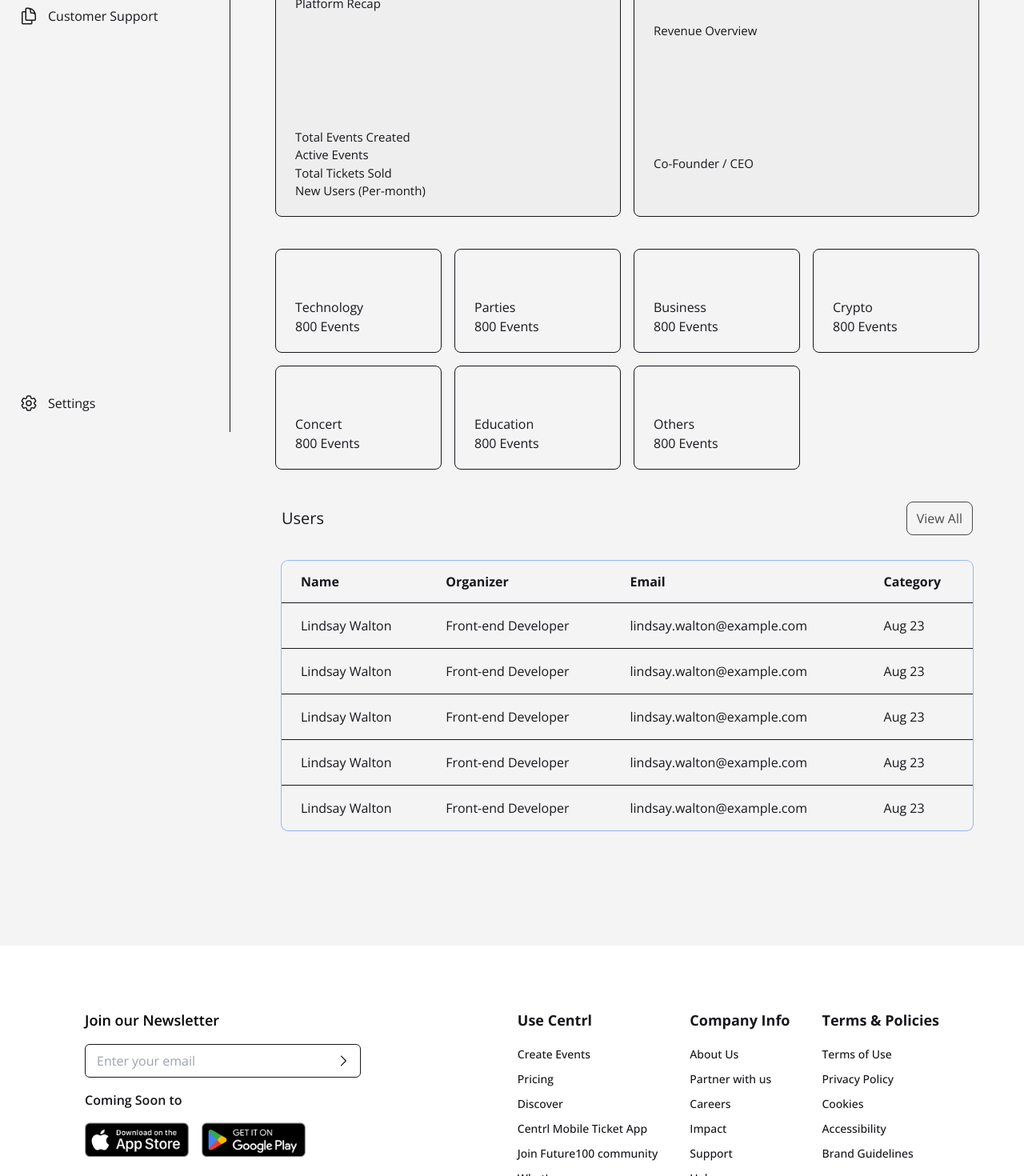
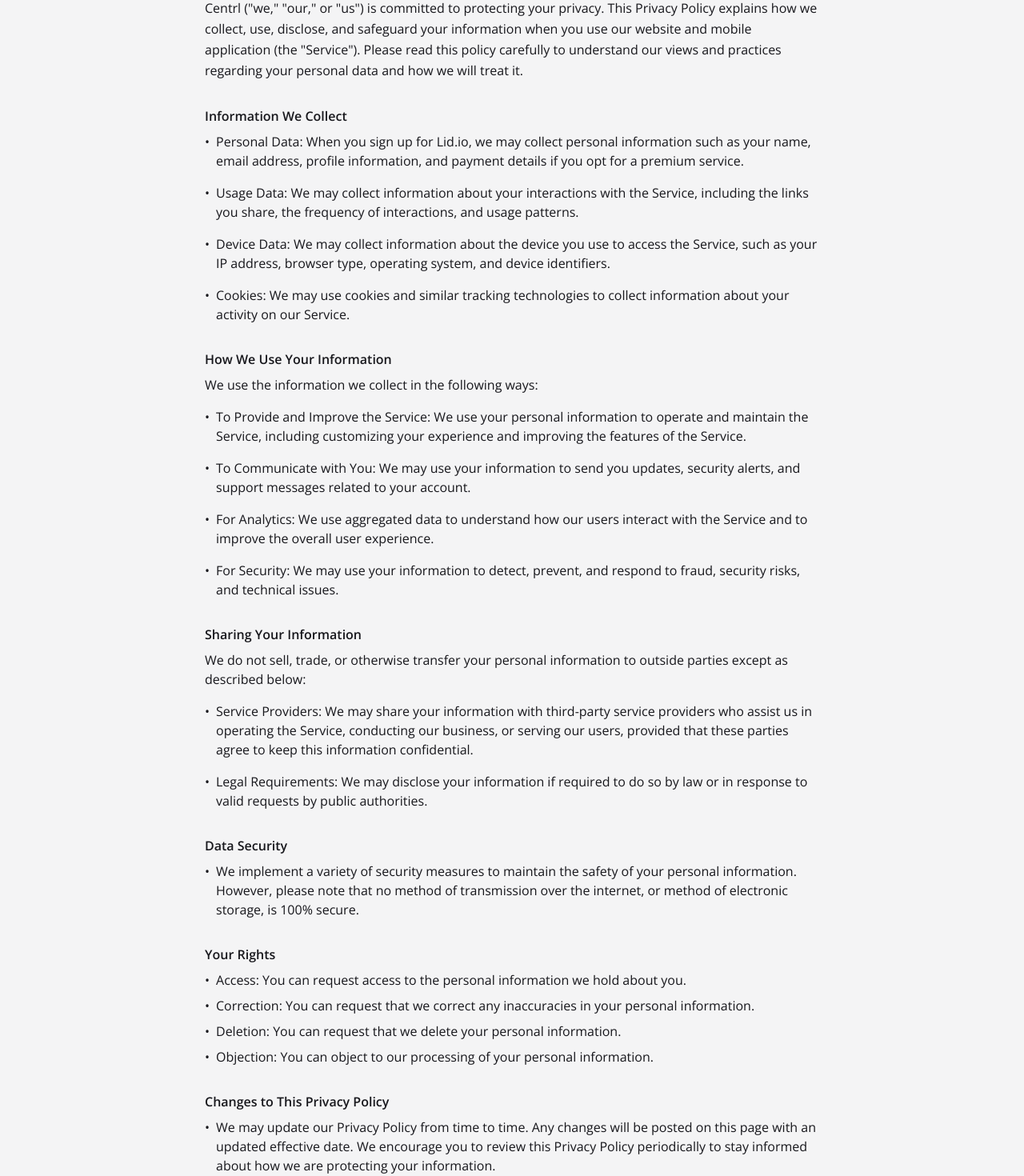
Before and after one commit to abed-obaah/centrl, a React (Vite) app: page /privacy in a window 1280 px wide. Shown: the part 260-1730 px from the top of the page at 80% size. Built offline with nearby package versions, Linux system fonts and the light colour scheme.

Commit message:
finished the privacy page

```diff
--- a/src/App.jsx
+++ b/src/App.jsx
@@ -22,6 +22,7 @@
 import Dashboard from './components/dashboard/index';
 import Admin from './components/Admin/index';
 import CategoryPage from './components/Admin/CategoryPage';
+import Privacy from './pages/Privacy';
 
 function Contact() {
   return <h1 className="text-3xl font-bold underline">Contact Page</h1>;
@@ -41,6 +42,7 @@
         <Route path="/details" element={<Details />} />
         <Route path="/calender" element={<Calenders />} />
         <Route path="/dashboard" element={<Dashboard />} />
+        <Route path="/privacy" element={<Privacy />} />
         <Route path="/:admin" element={<Admin />} />
         <Route path="/category/:category" element={<CategoryPage />} />
       </Route>
--- /dev/null
+++ b/src/pages/Privacy.jsx
@@ -0,0 +1,226 @@
+const Privacy = () => {
+  return (
+    <div className="mt-32">
+      <div className="container">
+        {/* Main Content */}
+        <div className="max-w-3xl mx-auto">
+          <h1 className="text-300 font-700 md:text-400 text-center mb-10">
+            Privacy Policy
+          </h1>
+          <p className="text-sm text-gray-500 text-center mb-8">
+            Last updated: 2023-11-28
+          </p>
+
+          {/* Introduction */}
+          <div className="mb-8">
+            <p className="text-gray-700 leading-relaxed">
+              Centrl ("we," "our," or "us") is committed to protecting your
+              privacy. This Privacy Policy explains how we collect, use,
+              disclose, and safeguard your information when you use our website
+              and mobile application (the "Service"). Please read this policy
+              carefully to understand our views and practices regarding your
+              personal data and how we will treat it.
+            </p>
+          </div>
+
+          {/* Information We Collect */}
+          <section className="mb-8">
+            <h2 className="font-600 mb-2">Information We Collect</h2>
+            <ul className="space-y-4">
+              <li className="flex gap-2">
+                <span>•</span>
+                <p>
+                  Personal Data: When you sign up for Lid.io, we may collect
+                  personal information such as your name, email address, profile
+                  information, and payment details if you opt for a premium
+                  service.
+                </p>
+              </li>
+              <li className="flex gap-2">
+                <span>•</span>
+                <p>
+                  Usage Data: We may collect information about your interactions
+                  with the Service, including the links you share, the frequency
+                  of interactions, and usage patterns.
+                </p>
+              </li>
+              <li className="flex gap-2">
+                <span>•</span>
+                <p>
+                  Device Data: We may collect information about the device you
+                  use to access the Service, such as your IP address, browser
+                  type, operating system, and device identifiers.
+                </p>
+              </li>
+              <li className="flex gap-2">
+                <span>•</span>
+                <p>
+                  Cookies: We may use cookies and similar tracking technologies
+                  to collect information about your activity on our Service.
+                </p>
+              </li>
+            </ul>
+          </section>
+
+          <section className="mb-8">
+            <h2 className="font-600 mb-2">How We Use Your Information</h2>
+            <p className="mb-4">
+              We use the information we collect in the following ways:
+            </p>
+            <ul className="space-y-4">
+              <li className="flex gap-2">
+                <span className="text-gray-700">•</span>
+                <p className="text-gray-700">
+                  To Provide and Improve the Service: We use your personal
+                  information to operate and maintain the Service, including
+                  customizing your experience and improving the features of the
+                  Service.
+                </p>
+              </li>
+              <li className="flex gap-2">
+                <span className="text-gray-700">•</span>
+                <p className="text-gray-700">
+                  To Communicate with You: We may use your information to send
+                  you updates, security alerts, and support messages related to
+                  your account.
+                </p>
+              </li>
+              <li className="flex gap-2">
+                <span className="text-gray-700">•</span>
+                <p className="text-gray-700">
+                  For Analytics: We use aggregated data to understand how our
+                  users interact with the Service and to improve the overall
+                  user experience.
+                </p>
+              </li>
+
+              <li className="flex gap-2">
+                <span className="text-gray-700">•</span>
+
+                <p>
+                  For Security: We may use your information to detect, prevent,
+                  and respond to fraud, security risks, and technical issues.
+                </p>
+              </li>
+            </ul>
+          </section>
+
+          <section className="mb-8">
+            <h2 className="font-600 mb-2">Sharing Your Information</h2>
+            <p className="text-gray-700 mb-4">
+              We do not sell, trade, or otherwise transfer your personal
+              information to outside parties except as described below:{' '}
+            </p>
+            <ul className="space-y-4">
+              <li className="flex gap-2">
+                <span className="text-gray-700">•</span>
+                <p className="text-gray-700">
+                  Service Providers: We may share your information with
+                  third-party service providers who assist us in operating the
+                  Service, conducting our business, or serving our users,
+                  provided that these parties agree to keep this information
+                  confidential.
+                </p>
+              </li>
+
+              <li className="flex gap-2">
+                <span className="text-gray-700">•</span>
+                <p className="text-gray-700">
+                  Legal Requirements: We may disclose your information if
+                  required to do so by law or in response to valid requests by
+                  public authorities.
+                </p>
+              </li>
+            </ul>
+          </section>
+
+          <section className="mb-8">
+            <h2 className="font-600 mb-2">Data Security</h2>
+
+            <ul className="space-y-4">
+              <li className="flex gap-2">
+                <span className="text-gray-700">•</span>
+                <p className="text-gray-700">
+                  We implement a variety of security measures to maintain the
+                  safety of your personal information. However, please note that
+                  no method of transmission over the internet, or method of
+                  electronic storage, is 100% secure.
+                </p>
+              </li>
+            </ul>
+          </section>
+
+          <section className="mb-8">
+            <h2 className="font-600 mb-2">Your Rights</h2>
+            <ul className="space-y-2">
+              <li className="flex gap-2">
+                <span className="text-gray-700">•</span>
+                <p className="text-gray-700">
+                  Access: You can request access to the personal information we
+                  hold about you.
+                </p>
+              </li>
+
+              <li className="flex gap-2">
+                <span className="text-gray-700">•</span>
+                <p className="text-gray-700">
+                  Correction: You can request that we correct any inaccuracies
+                  in your personal information.
+                </p>
+              </li>
+
+              <li className="flex gap-2">
+                <span className="text-gray-700">•</span>
+                <p className="text-gray-700">
+                  Deletion: You can request that we delete your personal
+                  information.
+                </p>
+              </li>
+
+              <li className="flex gap-2">
+                <span className="text-gray-700">•</span>
+                <p className="text-gray-700">
+                  Objection: You can object to our processing of your personal
+                  information.
+                </p>
+              </li>
+            </ul>
+          </section>
+
+          <section className="mb-8">
+            <h2 className="font-600 mb-2">Changes to This Privacy Policy</h2>
+
+            <ul className="space-y-4">
+              <li className="flex gap-2">
+                <span className="text-gray-700">•</span>
+                <p className="text-gray-700">
+                  We may update our Privacy Policy from time to time. Any
+                  changes will be posted on this page with an updated effective
+                  date. We encourage you to review this Privacy Policy
+                  periodically to stay informed about how we are protecting your
+                  information.
+                </p>
+              </li>
+            </ul>
+          </section>
+
+          <section>
+            <h2 className="font-600 mb-2">Contact Us</h2>
+
+            <ul className="space-y-4">
+              <li className="flex gap-2">
+                <span className="text-gray-700">•</span>
+                <p className="text-gray-700">
+                  If you have any questions or concerns about this Privacy
+                  Policy, please contact us at support@lid.io.
+                </p>
+              </li>
+            </ul>
+          </section>
+        </div>
+      </div>
+    </div>
+  );
+};
+
+export default Privacy;
```
